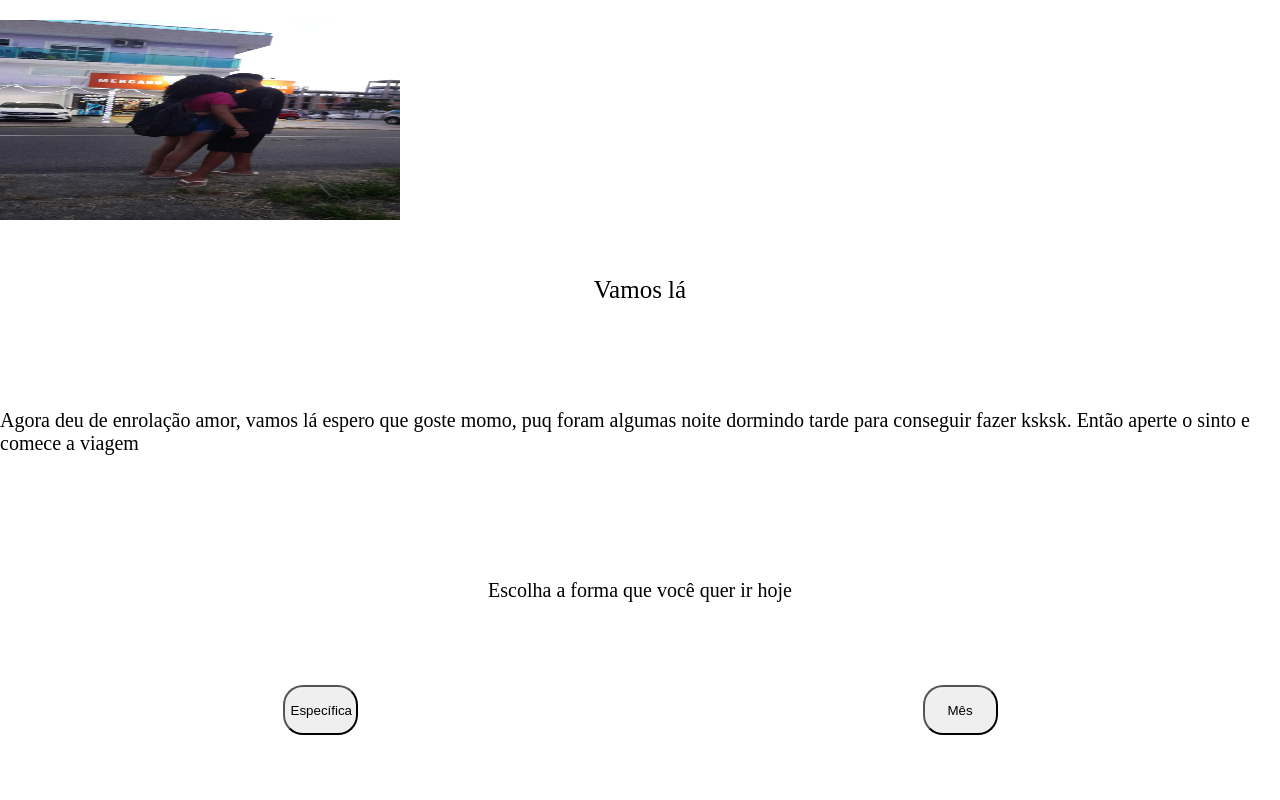
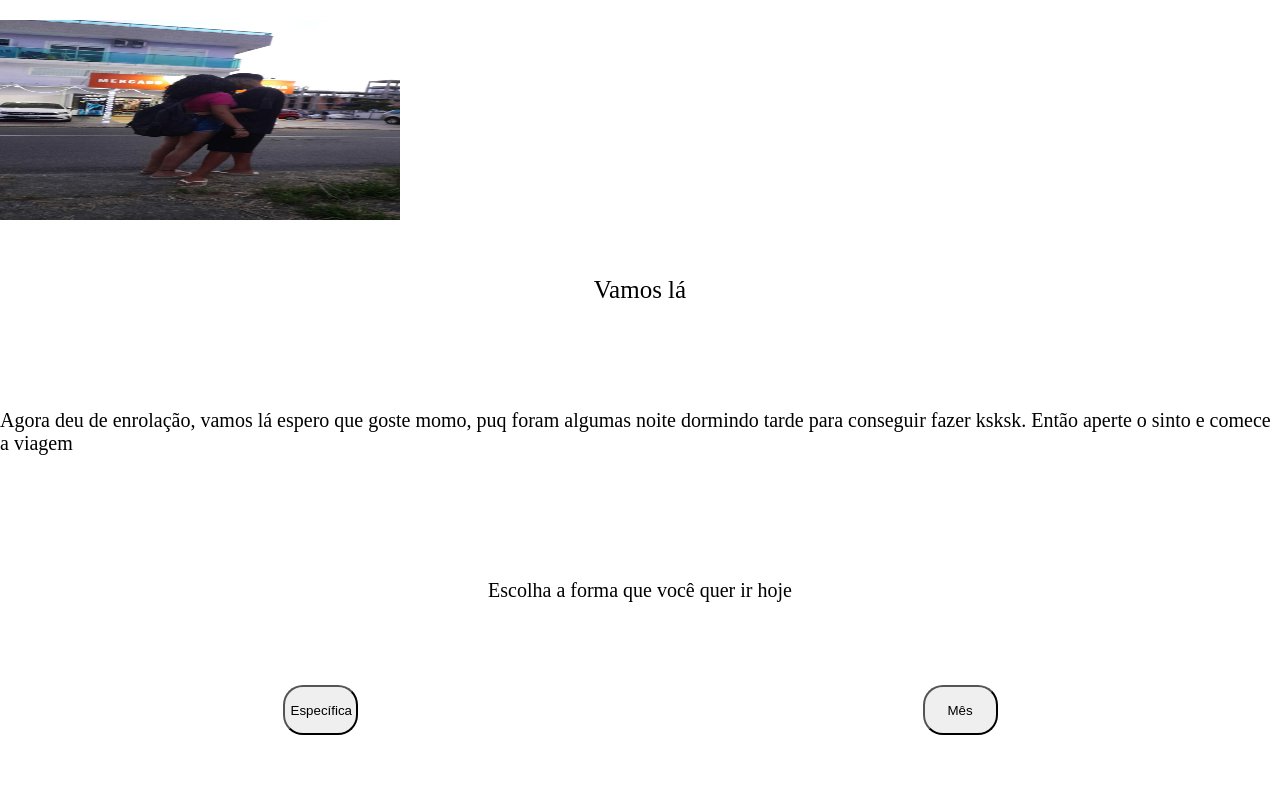
Before and after one commit to AlexandrosRodrigue/htmlAA, a plain HTML site: page index3.html in a window 1280 px wide. Shown: the top 800 px of the page. Drawn offline with nearby package versions, Linux system fonts and the light colour scheme; grey boxes are pictures that could not be loaded.

```diff
--- a/index3.html
+++ b/index3.html
@@ -32,7 +32,7 @@
                 <label id="vamosLa">Vamos lá</label>
             </div>
             <div id="textoVamosLa">
-                <label id="aaaa">Agora deu de enrolação amor, vamos lá espero que goste momo, puq foram algumas noite dormindo tarde para conseguir fazer ksksk. Então aperte o sinto e comece a viagem</label>
+                <label id="aaaa">Agora deu de enrolação, vamos lá espero que goste momo, puq foram algumas noite dormindo tarde para conseguir fazer ksksk. Então aperte o sinto e comece a viagem</label>
             </div>
         </div>
         <div id="baixoTres">
```
